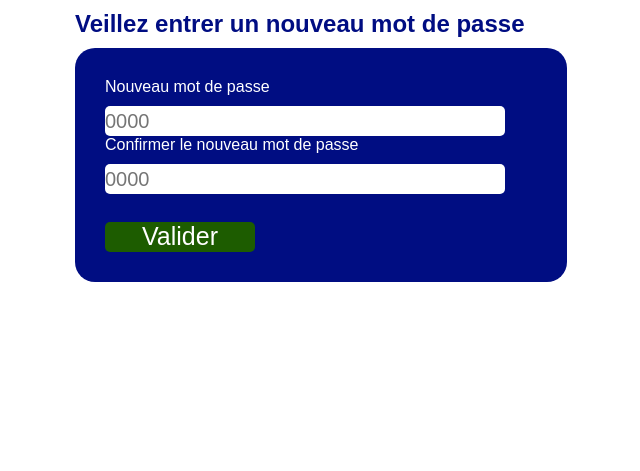
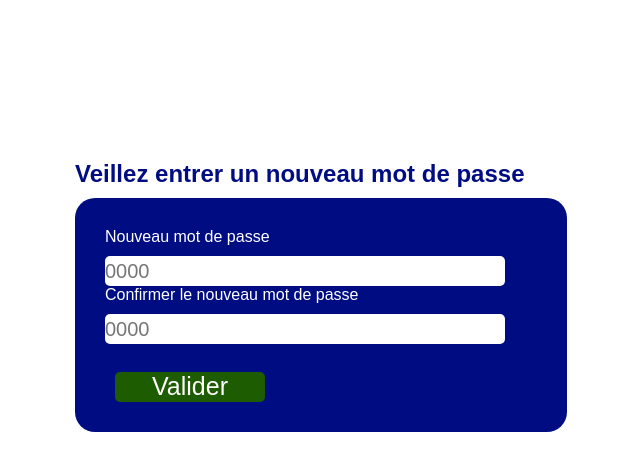
Before and after one commit to faraban/Optimal-M-dical, a Flask app: page /pwdreset in a window 1280 px wide. Shown: the part 120-591 px from the top of the page, without its empty margins (319-959 px from the left). Run offline with Flask 3, Linux system fonts and the light colour scheme.

Commit message:
mise en pourcentage

```diff
--- a/static/css/style.css
+++ b/static/css/style.css
@@ -265,6 +265,7 @@ nav .div_logo{
 }
 
 main .contener_form{
+    margin-top: 150px;
     width: 40%;
     padding: 10px;
     display: flex;
@@ -284,7 +285,7 @@ main .form{
 
 main .form input {
     margin-top: 10px;
-    width: 400px;
+    width: 100%;
     height: 30px;
     padding: 20%px;
     border-radius: 5px;
@@ -323,6 +324,7 @@ main .form a, .form1 a {
     height: 30px;
     margin-top: 28px;
     margin-right: 10px;
+    margin-left: 10px;
     font-size: 25px;
     color: #ffffff;
     border-radius: 5px;
```
